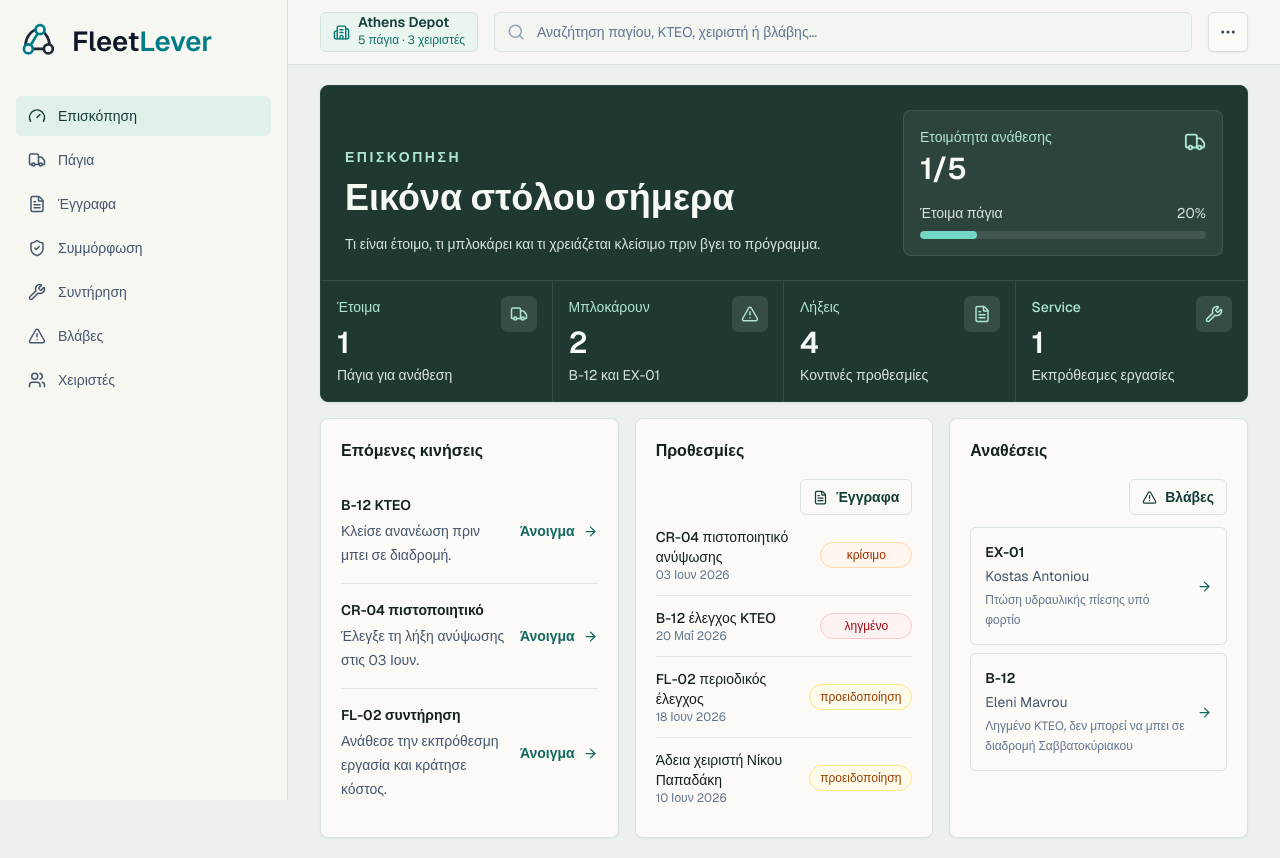
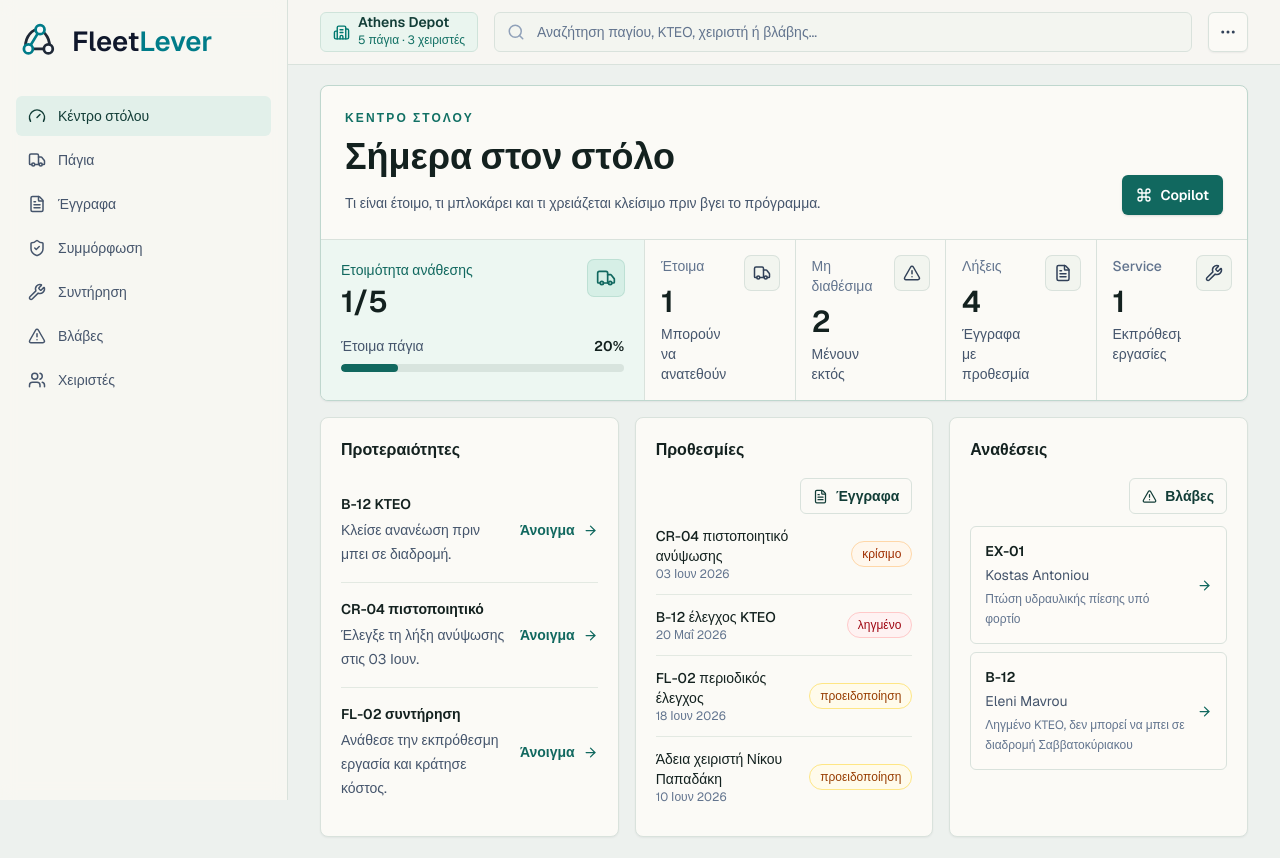
Before and after one commit to gkaragioul/FleetLever, a Next.js app: page / in a window 1280 px wide. Built offline with nearby package versions, Linux system fonts and the light colour scheme.

Commit message:
Refine FleetLever product layout system

```diff
--- a/src/components/fleetlever/operations-console.tsx
+++ b/src/components/fleetlever/operations-console.tsx
@@ -58,7 +58,7 @@ type TabId =
   | "operators";
 
 const tabs: { id: TabId; label: string; icon: LucideIcon }[] = [
-  { id: "dashboard", label: "Επισκόπηση", icon: Gauge },
+  { id: "dashboard", label: "Κέντρο στόλου", icon: Gauge },
   { id: "assets", label: "Πάγια", icon: Truck },
   { id: "documents", label: "Έγγραφα", icon: FileText },
   { id: "compliance", label: "Συμμόρφωση", icon: ShieldCheck },
@@ -141,7 +141,7 @@ function toneClass(tone: string) {
 function StatusPill({ label, tone }: { label: string; tone: string }) {
   return (
     <span
-      className={`inline-flex min-w-[92px] items-center justify-center whitespace-nowrap rounded-full border px-2.5 py-1 text-xs font-medium ${toneClass(tone)}`}
+      className={`inline-flex max-w-full items-center justify-center whitespace-nowrap rounded-full border px-2.5 py-1 text-xs font-medium ${toneClass(tone)}`}
     >
       {label}
     </span>
@@ -163,7 +163,7 @@ function PanelHeader({
     <div className="flex flex-col gap-4 border-b border-[#d9e2dc] pb-5 lg:flex-row lg:items-end lg:justify-between">
       <div>
         <p className="text-xs font-semibold uppercase tracking-[0.18em] text-[#117064]">{eyebrow}</p>
-        <h1 className="mt-2 text-3xl font-semibold leading-tight text-[#13211f]">{title}</h1>
+        <h1 className="mt-2 text-2xl font-semibold leading-tight text-[#13211f] sm:text-3xl">{title}</h1>
         <p className="mt-2 max-w-3xl text-sm leading-6 text-slate-600">{description}</p>
       </div>
       {action}
@@ -286,7 +286,7 @@ function MetricStrip({ items, ariaLabel }: { items: MetricStripItem[]; ariaLabel
             <span className="min-w-0">
               <span className="block truncate text-sm font-medium text-slate-500">{item.label}</span>
               <span className="mt-1 block text-2xl font-semibold text-[#13211f]">{item.value}</span>
-              <span className="mt-1 block truncate text-sm text-slate-600">{item.detail}</span>
+              <span className="mt-1 block line-clamp-2 text-sm leading-5 text-slate-600">{item.detail}</span>
             </span>
             {Icon ? (
               <span className={`shrink-0 rounded-md p-2 ring-1 ${metricAccentClass(item.tone ?? "slate")}`}>
@@ -374,7 +374,7 @@ function TextButton({
     <button
       type="button"
       onClick={onClick}
-      className="inline-flex min-h-9 items-center justify-center gap-2 rounded-md border border-[#d9e2dc] bg-[#fbfaf6] px-3 text-sm font-semibold text-[#123d37] transition hover:border-teal-300 hover:bg-[#eef7f2] focus-visible:outline-none focus-visible:ring-2 focus-visible:ring-teal-500"
+      className="inline-flex min-h-9 items-center justify-center gap-2 whitespace-nowrap rounded-md border border-[#d9e2dc] bg-[#fbfaf6] px-3 text-sm font-semibold text-[#123d37] transition hover:border-teal-300 hover:bg-[#eef7f2] focus-visible:outline-none focus-visible:ring-2 focus-visible:ring-teal-500"
     >
       <Icon size={15} />
       {children}
@@ -396,7 +396,7 @@ function FilterChip({
       type="button"
       onClick={onClick}
       aria-pressed={active}
-      className={`inline-flex min-h-9 items-center rounded-full border px-3 text-sm font-medium transition focus-visible:outline-none focus-visible:ring-2 focus-visible:ring-teal-500 ${
+      className={`inline-flex min-h-9 max-w-full items-center whitespace-nowrap rounded-full border px-3 text-sm font-medium transition focus-visible:outline-none focus-visible:ring-2 focus-visible:ring-teal-500 ${
         active
           ? "border-[#11685f] bg-[#e2f0ea] text-[#123d37]"
           : "border-[#d9e2dc] bg-[#fbfaf6] text-slate-600 hover:border-teal-300 hover:bg-[#eef7f2]"
@@ -410,52 +410,61 @@ function FilterChip({
 function DashboardPanel({ setActiveTab }: { setActiveTab: (tab: TabId) => void }) {
   const readinessPercent = Math.round((readyAssets.length / assets.length) * 100);
   const overviewItems = [
-    { icon: Truck, label: "Έτοιμα", value: readyAssets.length, detail: "Πάγια για ανάθεση", tab: "assets" as TabId },
-    { icon: AlertTriangle, label: "Μπλοκάρουν", value: blockedAssets.length, detail: "B-12 και EX-01", tab: "issues" as TabId },
-    { icon: FileText, label: "Λήξεις", value: expiringDocuments.length, detail: "Κοντινές προθεσμίες", tab: "documents" as TabId },
+    { icon: Truck, label: "Έτοιμα", value: readyAssets.length, detail: "Μπορούν να ανατεθούν", tab: "assets" as TabId },
+    { icon: AlertTriangle, label: "Μη διαθέσιμα", value: blockedAssets.length, detail: "Μένουν εκτός", tab: "issues" as TabId },
+    { icon: FileText, label: "Λήξεις", value: expiringDocuments.length, detail: "Έγγραφα με προθεσμία", tab: "documents" as TabId },
     { icon: Wrench, label: "Service", value: overdueMaintenance.length, detail: "Εκπρόθεσμες εργασίες", tab: "maintenance" as TabId },
   ];
+  const priorityItems = [
+    { title: "B-12 KTEO", detail: "Κλείσε ανανέωση πριν μπει σε διαδρομή.", tab: "documents" as TabId },
+    { title: "CR-04 πιστοποιητικό", detail: "Έλεγξε τη λήξη ανύψωσης στις 03 Ιουν.", tab: "documents" as TabId },
+    { title: "FL-02 συντήρηση", detail: "Ανάθεσε την εκπρόθεσμη εργασία και κράτησε κόστος.", tab: "maintenance" as TabId },
+  ];
 
   return (
     <div className="space-y-4">
       <section
-        className="overflow-hidden rounded-lg border border-[#27483f] bg-[#203832] text-[#f7faf4] shadow-[0_1px_2px_rgba(15,23,42,0.08)]"
+        className="overflow-hidden rounded-lg border border-[#bfd7ce] bg-[#fbfaf6] shadow-[0_1px_2px_rgba(15,23,42,0.06)]"
         aria-labelledby="fleet-overview-title"
       >
-        <div className="grid gap-5 p-5 sm:p-6 lg:grid-cols-[minmax(0,1fr)_320px] lg:items-end">
+        <div className="grid gap-5 border-b border-[#d9e2dc] p-5 sm:p-6 lg:grid-cols-[minmax(0,1fr)_auto] lg:items-end">
           <div className="min-w-0">
-            <p className="text-sm font-semibold uppercase tracking-[0.18em] text-[#aee5d8]">Επισκόπηση</p>
-            <h1 id="fleet-overview-title" className="mt-2 max-w-3xl text-3xl font-semibold leading-tight sm:text-4xl">
-              Εικόνα στόλου σήμερα
+            <p className="text-xs font-semibold uppercase tracking-[0.18em] text-[#117064]">Κέντρο στόλου</p>
+            <h1 id="fleet-overview-title" className="mt-2 max-w-3xl text-2xl font-semibold leading-tight text-[#13211f] sm:text-4xl">
+              Σήμερα στον στόλο
             </h1>
-            <p className="mt-3 max-w-2xl text-sm leading-6 text-[#d8e4de]">
+            <p className="mt-3 max-w-2xl text-sm leading-6 text-slate-600">
               Τι είναι έτοιμο, τι μπλοκάρει και τι χρειάζεται κλείσιμο πριν βγει το πρόγραμμα.
             </p>
           </div>
-
-          <div className="rounded-lg border border-white/10 bg-white/[0.06] p-4">
+          <ActionButton icon={Command}>Copilot</ActionButton>
+        </div>
+
+        <div className="grid lg:grid-cols-[minmax(260px,0.7fr)_minmax(0,1.3fr)]">
+          <div className="border-b border-[#d9e2dc] bg-[#edf7f2] p-5 lg:border-b-0 lg:border-r">
             <div className="flex items-start justify-between gap-4">
               <div>
-                <p className="text-sm font-medium text-[#aee5d8]">Ετοιμότητα ανάθεσης</p>
-                <p className="mt-1 text-3xl font-semibold">
+                <p className="text-sm font-medium text-[#11685f]">Ετοιμότητα ανάθεσης</p>
+                <p className="mt-1 text-3xl font-semibold text-[#13211f]">
                   {readyAssets.length}/{assets.length}
                 </p>
               </div>
-              <Truck className="mt-1 shrink-0 text-[#aee5d8]" size={22} />
+              <span className="rounded-md bg-[#d6efe6] p-2 text-[#11685f] ring-1 ring-[#bde0d4]">
+                <Truck size={20} />
+              </span>
             </div>
             <div className="mt-4">
-              <div className="flex items-center justify-between text-sm text-[#d8e4de]">
+              <div className="flex items-center justify-between text-sm text-slate-600">
                 <span>Έτοιμα πάγια</span>
-                <span>{readinessPercent}%</span>
-              </div>
-              <div className="mt-2 h-2 overflow-hidden rounded-full bg-white/10">
-                <div className="h-full rounded-full bg-[#73d7c4]" style={{ width: `${readinessPercent}%` }} />
-              </div>
-            </div>
-          </div>
-        </div>
-
-        <div className="grid grid-cols-2 border-t border-white/10 lg:grid-cols-4">
+                <span className="font-semibold text-[#13211f]">{readinessPercent}%</span>
+              </div>
+              <div className="mt-2 h-2 overflow-hidden rounded-full bg-[#d8e4de]">
+                <div className="h-full rounded-full bg-[#11685f]" style={{ width: `${readinessPercent}%` }} />
+              </div>
+            </div>
+          </div>
+
+          <div className="grid grid-cols-2 xl:grid-cols-4">
             {overviewItems.map((item) => {
               const Icon = item.icon;
 
@@ -464,30 +473,27 @@ function DashboardPanel({ setActiveTab }: { setActiveTab: (tab: TabId) => void }
                   key={item.label}
                   type="button"
                   onClick={() => setActiveTab(item.tab)}
-                className="grid min-h-[112px] grid-cols-[minmax(0,1fr)_auto] items-start gap-4 border-b border-r border-white/10 p-4 text-left transition hover:bg-white/[0.06] focus-visible:outline-none focus-visible:ring-2 focus-visible:ring-inset focus-visible:ring-[#aee5d8] [&:nth-child(2n)]:border-r-0 [&:nth-last-child(-n+2)]:border-b-0 lg:border-b-0 lg:[&:nth-child(2n)]:border-r lg:[&:nth-child(4n)]:border-r-0"
+                  className="grid min-h-[112px] grid-cols-[minmax(0,1fr)_auto] items-start gap-4 border-b border-r border-[#d9e2dc] p-4 text-left transition hover:bg-[#eef7f2] focus-visible:outline-none focus-visible:ring-2 focus-visible:ring-inset focus-visible:ring-teal-500 [&:nth-child(2n)]:border-r-0 [&:nth-last-child(-n+2)]:border-b-0 xl:border-b-0 xl:[&:nth-child(2n)]:border-r xl:[&:nth-child(4n)]:border-r-0"
                 >
                   <span className="min-w-0">
-                  <span className="block text-sm font-medium text-[#aee5d8]">{item.label}</span>
-                  <span className="mt-2 block text-3xl font-semibold text-[#f7faf4]">{item.value}</span>
-                  <span className="mt-1 block truncate text-sm text-[#d8e4de]">{item.detail}</span>
-                </span>
-                <span className="rounded-md bg-white/10 p-2 text-[#aee5d8] ring-1 ring-white/10">
+                    <span className="block text-sm font-medium text-slate-500">{item.label}</span>
+                    <span className="mt-2 block text-3xl font-semibold text-[#13211f]">{item.value}</span>
+                    <span className="mt-1 block line-clamp-2 text-sm leading-5 text-slate-600">{item.detail}</span>
+                  </span>
+                  <span className="rounded-md bg-[#f2f5ef] p-2 text-slate-700 ring-1 ring-[#d9e2dc]">
                     <Icon size={18} />
                   </span>
                 </button>
               );
             })}
           </div>
+        </div>
       </section>
 
       <div className="grid items-stretch gap-4 lg:grid-cols-3">
-        <DataCard title="Επόμενες κινήσεις">
+        <DataCard title="Προτεραιότητες">
           <div className="divide-y divide-[#e3e9e2]">
-            {[
-              { title: "B-12 KTEO", detail: "Κλείσε ανανέωση πριν μπει σε διαδρομή.", tab: "issues" as TabId, tone: "blocked" },
-              { title: "CR-04 πιστοποιητικό", detail: "Έλεγξε τη λήξη ανύψωσης στις 03 Ιουν.", tab: "documents" as TabId, tone: "critical" },
-              { title: "FL-02 συντήρηση", detail: "Ανάθεσε την εκπρόθεσμη εργασία και κράτησε κόστος.", tab: "maintenance" as TabId, tone: "overdue" },
-            ].map((item) => (
+            {priorityItems.map((item) => (
               <button
                 key={item.title}
                 type="button"
@@ -1677,8 +1683,8 @@ function CompliancePanel() {
           { icon: AlertTriangle, label: "Πάγια με κενά", value: assetsWithGaps.length, detail: "Θέλουν συμπλήρωση", tone: "amber" },
         ]}
       />
-      <div className="grid items-start gap-4 xl:grid-cols-2">
-        <DataCard title="Ελλείψεις συμμόρφωσης">
+      <div className="grid items-stretch gap-4 xl:grid-cols-2">
+        <DataCard title="Πάγια με κενά">
           <div className="divide-y divide-[#e3e9e2]">
             {assetsWithGaps.map((asset) => {
               const missing = getMissingDocumentCategories(asset);
@@ -1712,7 +1718,7 @@ function CompliancePanel() {
             })}
           </div>
         </DataCard>
-        <DataCard title="Κανόνες εγγράφων">
+        <DataCard title="Κανόνες ανά τύπο">
           <div className="divide-y divide-[#e3e9e2]">
             {assetsWithGapsByType.map((template) => (
               <div key={template.assetType} className="grid gap-3 py-4 first:pt-0 last:pb-0 sm:grid-cols-[minmax(0,1fr)_auto] sm:items-start">
@@ -1777,7 +1783,7 @@ function MaintenancePanel({ setActiveTab }: { setActiveTab: (tab: TabId) => void
               return (
                 <article
                   key={task.id}
-                  className={`flex min-h-[196px] flex-col rounded-md border p-4 ${
+                  className={`flex min-h-[196px] min-w-0 flex-col rounded-md border p-4 ${
                     isOverdue ? "border-red-200 bg-red-50/40" : "border-[#d9e2dc] bg-[#fdfbf7]"
                   }`}
                 >
@@ -1845,7 +1851,7 @@ function IssuesPanel() {
           { icon: Users, label: "Με υπεύθυνο", value: issues.filter((issue) => issue.assignee).length, detail: "Έχουν ανάθεση", tone: "teal" },
         ]}
       />
-      <div className="grid items-start gap-4 xl:grid-cols-[minmax(0,1.6fr)_340px]">
+      <div className="grid items-stretch gap-4 lg:grid-cols-2">
         <DataCard title="Ανοιχτές βλάβες">
           <div className="mb-4 flex flex-wrap gap-2">
             <FilterChip active>Όλες</FilterChip>
@@ -1879,7 +1885,7 @@ function IssuesPanel() {
             })}
           </div>
         </DataCard>
-        <DataCard title="Μπλοκάρουν ανάθεση">
+        <DataCard title="Blocking βλάβες">
           <div className="space-y-2">
             {blockingIssues.map((issue) => {
               const asset = getAsset(issue.assetId);
@@ -1903,6 +1909,9 @@ function IssuesPanel() {
 }
 
 function OperatorsPanel() {
+  const totalAssignments = operators.reduce((sum, operator) => sum + operator.assignedAssetIds.length, 0);
+  const expiringLicenses = operators.filter((operator) => daysUntil(operator.licenseExpiresAt) <= 30);
+
   return (
     <div className="space-y-4">
       <PanelHeader
@@ -1915,65 +1924,61 @@ function OperatorsPanel() {
         ariaLabel="Σύνοψη χειριστών"
         items={[
           { icon: Users, label: "Χειριστές", value: operators.length, detail: "Ενεργοί άνθρωποι", tone: "slate" },
-          {
-            icon: Truck,
-            label: "Αναθέσεις",
-            value: operators.reduce((sum, operator) => sum + operator.assignedAssetIds.length, 0),
-            detail: "Συνδεδεμένα πάγια",
-            tone: "teal",
-          },
-          { icon: AlertTriangle, label: "Κοντινές λήξεις", value: "1", detail: "Άδειες στις 30 ημέρες", tone: "amber" },
+          { icon: Truck, label: "Αναθέσεις", value: totalAssignments, detail: "Συνδεδεμένα πάγια", tone: "teal" },
+          { icon: AlertTriangle, label: "Κοντινές λήξεις", value: expiringLicenses.length, detail: "Άδειες στις 30 ημέρες", tone: "amber" },
         ]}
       />
-      <div className="grid items-start gap-4 xl:grid-cols-[minmax(0,1.6fr)_340px]">
       <DataCard title="Ομάδα χειριστών">
         <div className="divide-y divide-[#e3e9e2]">
           {operators.map((operator) => {
             const days = daysUntil(operator.licenseExpiresAt);
-
-              return (
-                <div key={operator.id} className="grid gap-3 py-4 first:pt-0 last:pb-0 sm:grid-cols-[minmax(0,1fr)_auto] sm:items-center">
+            const urgent = days <= 30;
+
+            return (
+              <div
+                key={operator.id}
+                className="grid gap-4 py-4 first:pt-0 last:pb-0 md:grid-cols-[minmax(0,1.4fr)_minmax(150px,0.75fr)_minmax(150px,0.85fr)_auto] md:items-center"
+              >
                 <div className="flex min-w-0 items-center gap-3">
                   <div className="flex h-10 w-10 shrink-0 items-center justify-center rounded-md bg-[#e7ece8] text-slate-700">
                     <HardHat size={20} />
                   </div>
                   <div className="min-w-0">
                     <p className="truncate text-sm font-semibold text-[#13211f]">{operator.name}</p>
-                      <p className="mt-1 truncate text-sm text-slate-600">{operator.role} · {operator.phone}</p>
-                      <p className="mt-1 text-xs text-slate-500">
-                        Άδεια {formatDate(operator.licenseExpiresAt)} · {days <= 30 ? `λήγει σε ${days} ημέρες` : "εντός ορίου"}
+                    <p className="mt-1 truncate text-sm text-slate-600">
+                      {operator.role} · {operator.phone}
                     </p>
                   </div>
                 </div>
-                  <div className="flex flex-wrap gap-2 sm:justify-end">
+
+                <div className="min-w-0">
+                  <p className="text-xs font-semibold uppercase tracking-[0.12em] text-slate-500">Άδεια</p>
+                  <div className="mt-1 flex flex-wrap items-center gap-2">
+                    <StatusPill label={urgent ? "προειδοποίηση" : "έγκυρο"} tone={urgent ? "warning" : "valid"} />
+                    <span className="text-xs text-slate-500">{formatDate(operator.licenseExpiresAt)}</span>
+                  </div>
+                </div>
+
+                <div className="min-w-0">
+                  <p className="text-xs font-semibold uppercase tracking-[0.12em] text-slate-500">Πάγια</p>
+                  <div className="mt-1 flex flex-wrap gap-1.5">
                     {operator.assignedAssetIds.map((assetId) => (
-                      <StatusPill key={assetId} label={getAsset(assetId)?.code ?? "Asset"} tone="scheduled" />
+                      <span
+                        key={assetId}
+                        className="rounded-full border border-[#d9e2dc] bg-[#f7faf4] px-2 py-1 text-xs font-semibold text-slate-600"
+                      >
+                        {getAsset(assetId)?.code ?? "Asset"}
+                      </span>
                     ))}
                   </div>
                 </div>
+
+                <TextButton icon={Eye}>Άνοιγμα</TextButton>
+              </div>
             );
           })}
         </div>
       </DataCard>
-        <DataCard title="Άδειες">
-          <div className="space-y-2">
-            {operators.map((operator) => {
-              const days = daysUntil(operator.licenseExpiresAt);
-              const urgent = days <= 30;
-
-              return (
-                <div key={operator.id} className="rounded-md border border-[#d9e2dc] bg-[#fdfbf7] p-3">
-                  <div className="flex items-center justify-between gap-3">
-                    <p className="truncate text-sm font-semibold text-[#13211f]">{operator.name}</p>
-                    <StatusPill label={urgent ? "προειδοποίηση" : "έγκυρο"} tone={urgent ? "warning" : "valid"} />
-                  </div>
-                  <p className="mt-1 text-xs text-slate-500">{formatDate(operator.licenseExpiresAt)}</p>
-                </div>
-              );
-            })}
-          </div>
-        </DataCard>
-      </div>
     </div>
   );
 }
@@ -2111,7 +2116,11 @@ export function OperationsConsole() {
             </div>
           </div>
           <div className="border-t border-[#d9e2dc] px-4 py-2 xl:hidden">
-            <div className="flex gap-2 overflow-x-auto" role="tablist" aria-label="FleetLever sections">
+            <div
+              className="flex gap-2 overflow-x-auto [scrollbar-width:none] [&::-webkit-scrollbar]:hidden"
+              role="tablist"
+              aria-label="FleetLever sections"
+            >
               {tabs.map((item) => (
                 <button
                   key={item.id}
```
Lines whose indentation alone changed are shown as unchanged.
